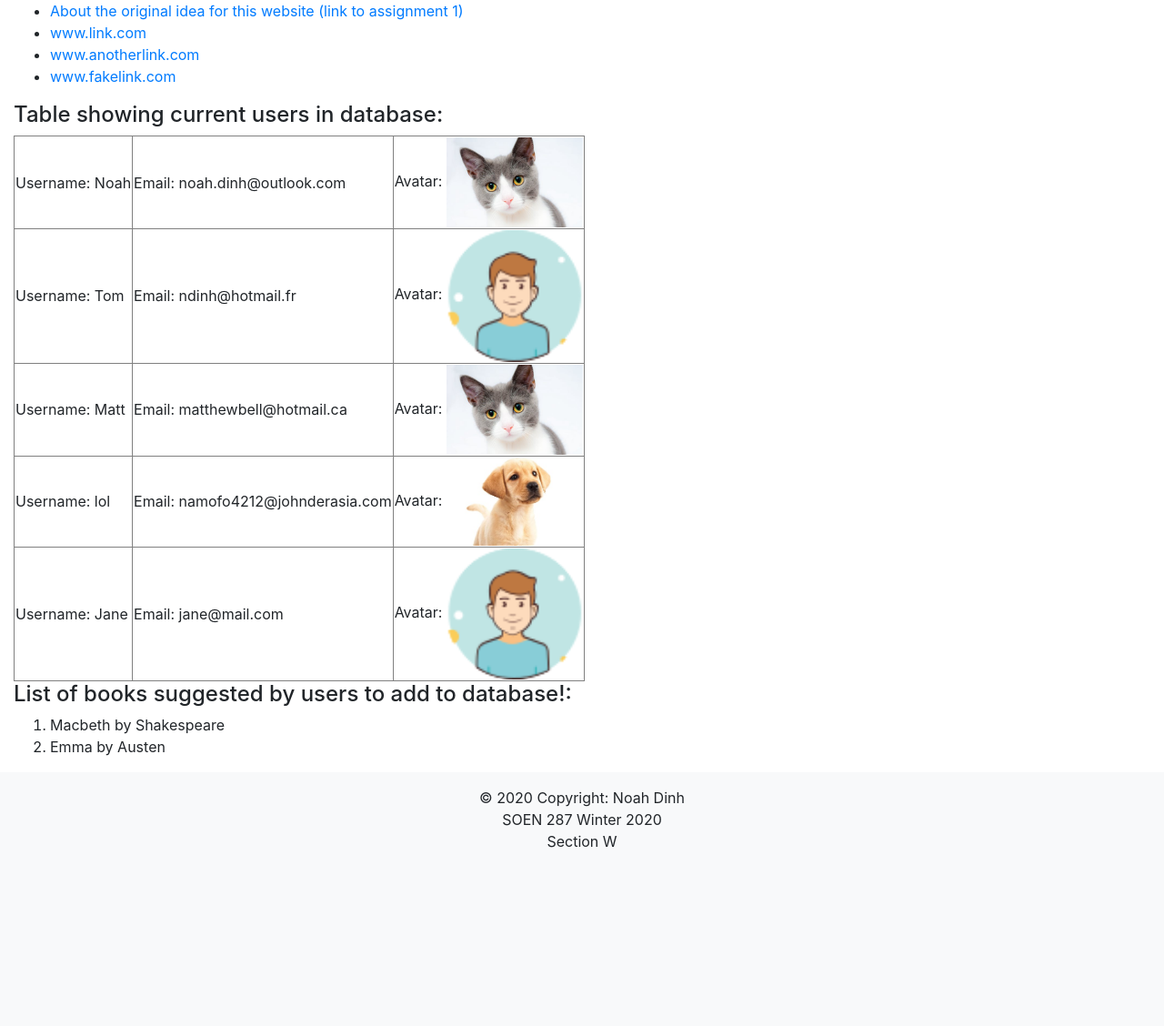
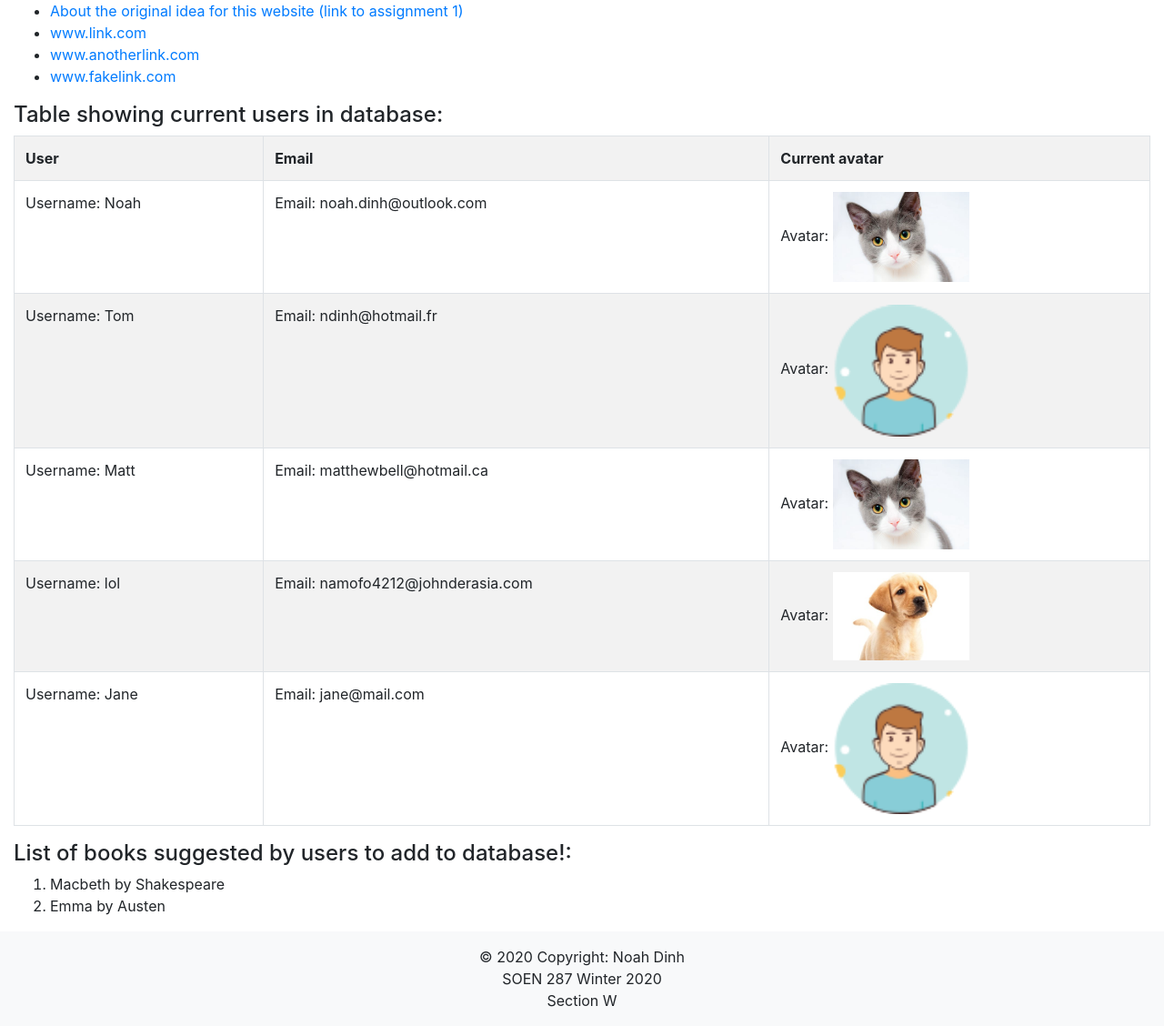
Before and after one commit to eyeshield2110/History-Footnote, a Flask app: page /archive in a window 1280 px wide. Shown: the part 56-1184 px from the top of the page at 91% size. Before the commit the page ends 988 px from the top, so only its background shows below. Run offline with Flask 2, Linux system fonts and the light colour scheme; data comes from the database, SQL or seed files in the repository; parts of the project's set-up code (start-up, migrations or seed data) failed here and were passed over; some libraries are stand-ins or nearby versions.

Commit message:
(Thu 16 apr) 5pm Add Bootstrap class to Table in archive

```diff
--- a/templates/archive.html
+++ b/templates/archive.html
@@ -8,8 +8,13 @@
         <li><a href="#">www.fakelink.com</a></li>
     </ul>
 
-    <table border="1">
+    <table class="table table-striped table-bordered table-hover" >
         <h4>Table showing current users in database:</h4>
+            <tr>
+                <th scope="col">User</th>
+                <th scope="col">Email</th>
+                <th scope="col">Current avatar</th>
+            </tr>
         {% for user in users %}
             <tr>
                 <td>Username: {{ user.username }}</td>
```
